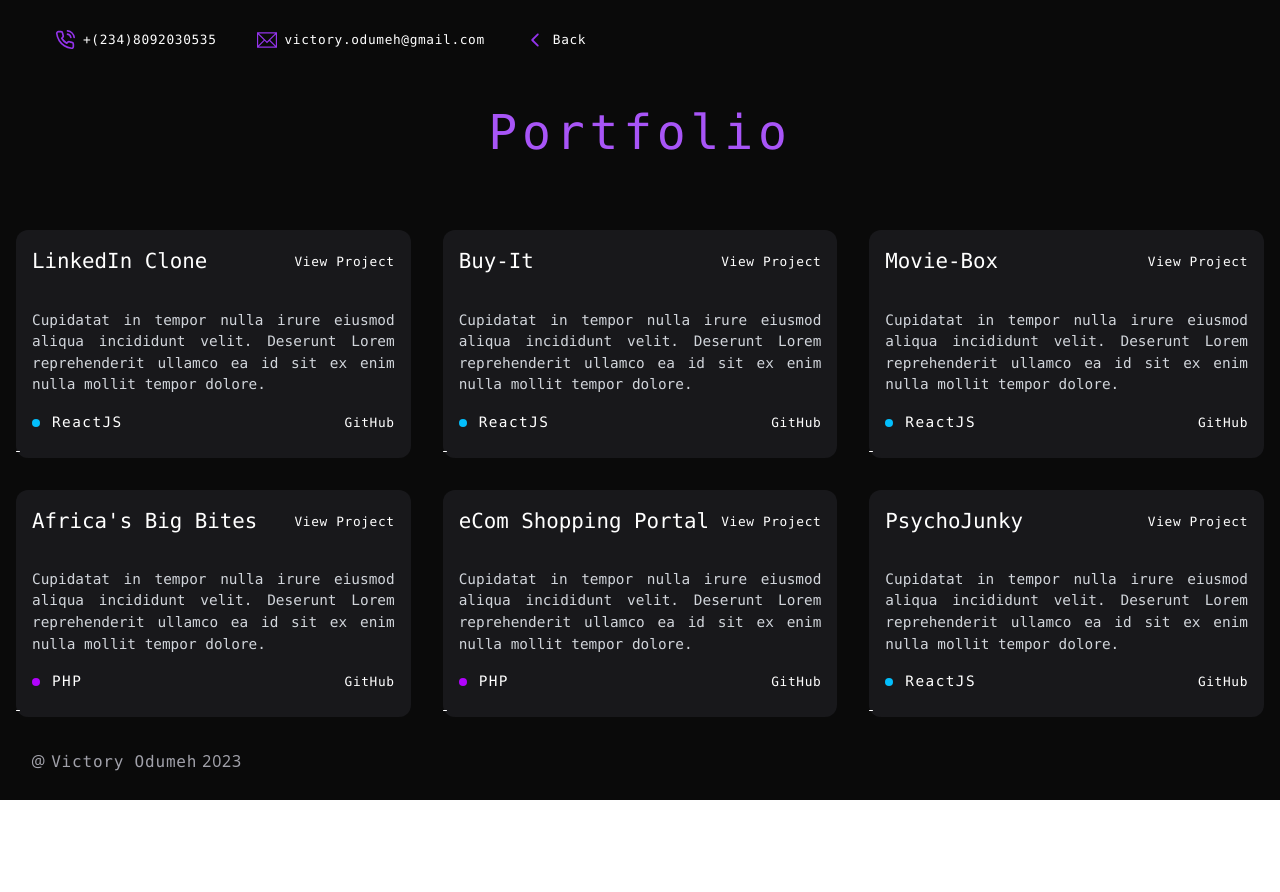
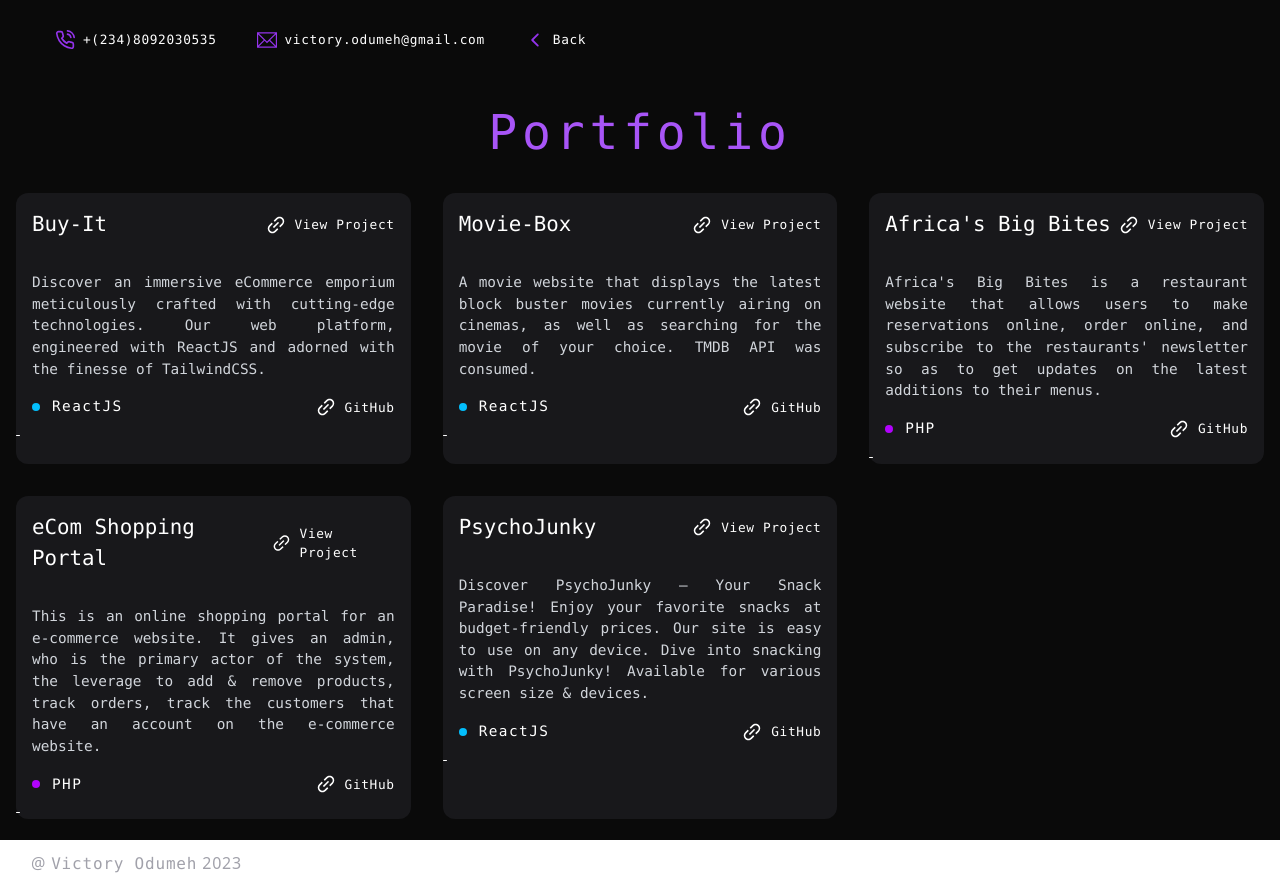
Before and after one commit to pHanToMcaNCoDE/Portfolio3, a React (Create React App) app: page /portfolio in a window 1280 px wide. Before the commit the page ends 800 px from the top, so only its background shows below. Built offline with nearby package versions, Linux system fonts and the light colour scheme; some icons are missing.

Commit message:
ready for launch 🚀

```diff
--- a/src/Components/Experiences/Experiences.jsx
+++ b/src/Components/Experiences/Experiences.jsx
@@ -13,6 +13,7 @@ const Experiences = () => {
 
           <div className='text-center'>
             <p className='p w-[90%] lg:w-[60%] p-1 mx-auto font-mono text-[1.1rem]tracking-wide leading-8'>Detailed-oriented Developer capable of crafting aesthetically pleasing and responsive UI applications.</p>
+
           </div>
 
           <ExpDisplay/>
--- a/src/Components/Home/Home.jsx
+++ b/src/Components/Home/Home.jsx
@@ -7,13 +7,13 @@ import Right from '../Right/Right'
 
 const Home = () => {
   return (
-    <div className="flex flex-col h-[125vh] md:h-[103vh] lg:h-[100vh] max-w-[1500px] bg-neutral-950">
+    <div className="flex flex-col h-[135vh] md:h-[103vh] lg:h-[100vh] max-w-[1500px] bg-neutral-950">
       <Navbar/>
-      <div className="mx-auto h-[110vh] md:h-[90vh] lg:h-[85vh] flex flex-col items-center lg:flex-row lg:justify-center lg:items-center">
+      <div className="mx-auto h-[100vh] md:h-[90vh] lg:h-[85vh] flex flex-col items-center lg:flex-row lg:justify-center lg:items-center">
         <Left/>
         <Right/>
       </div>
-      <Footer/>
+      {/* <Footer/> */}
     </div>
   )
 }
--- a/src/Components/Left/Left.jsx
+++ b/src/Components/Left/Left.jsx
@@ -1,5 +1,6 @@
 import React from 'react'
 import './left.css'
+import {BsDownload} from 'react-icons/bs'
 import {FaLinkedinIn, FaInstagram, FaTwitter, FaFacebookF, FaGithub} from 'react-icons/fa'
 
 const Left = () => {
--- a/src/Components/Portfolio/Portfolio.jsx
+++ b/src/Components/Portfolio/Portfolio.jsx
@@ -2,31 +2,33 @@ import React from 'react'
 import Footer from '../Footer/Footer'
 import Navbar from '../Navbar/Navbar'
 import { projects } from '../../Data/Data'
+import {AiOutlineLink} from 'react-icons/ai'
+import './port.css'
 
 const Portfolio = () => {
   return (
-    <div className='w-full lg:h-screen bg-neutral-950 text-white'>
+    <div className='w-full md:h-[103vh] lg:h-[105vh] bg-neutral-950 text-white'>
         <Navbar/>
       <div className='max-w-[1300px] p-4 mx-auto'>
         <h1 className='font-mono text-center text-[2rem] lg:text-[3rem] text-purple-500 tracking-widest header'>Portfolio</h1>
 
-        <div className='grid grid-cols-1 md:grid-cols-2 lg:grid-cols-3 mt-[5%] gap-8'>
+        <div className='grid grid-cols-1 md:grid-cols-2 lg:grid-cols-3 mt-[2%] gap-8'>
 
             {
                 projects.map(item => (
-                    <div className='bg-zinc-900 w-[100%] after:rounded-lg after:duration-300 after:w-1 after:inline-flex after:h-[1px] after:bg-white hover:after:w-full rounded-xl'>
+                    <div key={item.id} className='one bg-zinc-900 w-full lg:w-[100%] after:rounded-lg after:duration-300 after:w-1 after:inline-flex after:h-[1px] after:bg-white hover:after:w-full rounded-xl'>
                         <div className='flex justify-between items-center p-4'>
                             <h1 className='text-left font-mono text-[1.3rem]'>{item.name}</h1>
-                            <a className='font-mono text-[.8rem] tracking-wider' href='#' target='_blank'>View Project</a>
+                            <a className=' duration-300 hover:text-purple-500 flex items-center font-mono text-[.8rem] tracking-wider' href={item.view} target='_blank'><AiOutlineLink size={22} className='mr-2'/>View Project</a>
                         </div>
 
-                        <p className='p-4 font-mono text-[.9rem] text-justify text-gray-300'>Cupidatat in tempor nulla irure eiusmod aliqua incididunt velit. Deserunt Lorem reprehenderit ullamco ea id sit ex enim nulla mollit tempor dolore.</p>
+                        <p className='p-4 font-mono text-[.9rem] text-justify text-gray-300'>{item.desc}</p>
                         <div className='flex justify-between items-center px-4'>
                             <div className='flex items-center'>
                                 <div style={{ backgroundColor: item.color }} className='w-2 h-2 rounded-full'></div>
                                 <p className='ml-3 font-mono text-[.9rem] tracking-widest'>{item.tool}</p>
                             </div>
-                            <a className='font-mono text-[.8rem] tracking-wider' href='#' target='_blank'>GitHub</a>
+                            <a className=' flex items-center font-mono text-[.8rem] tracking-wider duration-300 hover:text-purple-500' href={item.github} target='_blank'><AiOutlineLink size={22} className='mr-2'/>GitHub</a>
                         </div>
                     </div>
                 ))
--- /dev/null
+++ b/src/Components/Portfolio/port.css
@@ -0,0 +1,23 @@
+.one {
+    animation: appear;
+    animation-timing-function: ease-in-out;
+    animation-duration: 1s;
+    animation-delay: 1s;
+    animation-fill-mode: both;
+    transition: .7s;
+}
+
+
+
+
+@keyframes appear {
+    from {
+        opacity: 0;
+        /* top: 8%; */
+    }
+
+    to {
+        opacity: 1;
+        /* top: 10%; */
+    }
+}
--- a/src/Components/Right/Right.jsx
+++ b/src/Components/Right/Right.jsx
@@ -9,7 +9,7 @@ const Right = () => {
     <div className='w-[100%] md:w-[100%] lg:w-[50%]'>
 
         <Link to='/experiences'>
-            <div className='flex flex-col after:rounded-lg after:duration-300 after:w-1 after:inline-flex after:h-[1px] after:bg-white hover:after:w-full cursor-pointer duration-300 hover:scale-105 appearOne mx-auto w-[60%] h-[36%] md:h-[36%] lg:h-[30%] my-8 rounded-lg bg-zinc-900'>
+            <div className='flex flex-col after:rounded-lg after:duration-300 after:w-1 after:inline-flex after:h-[1px] after:bg-white hover:after:w-full cursor-pointer duration-300 hover:scale-105 appearOne mx-auto w-[60%] h-[28%] md:h-[36%] lg:h-[30%] my-8 rounded-lg bg-zinc-900'>
                 <div className='flex flex-col p-5 justify-between'>
                     <span className='duration-300 hover:text-purple-600 cursor-pointer flex items-center font-mono tracking-widest text-white text-[1rem] lg:text-[1.5rem]'>Resume/Experiences<RxExternalLink className='lg:m-2'/></span>
                     <p className='font-sans tracking-wider text-[.9rem] lg:text-[1.1rem] text-zinc-600'>Click on the card to view my experiences as a Frontend Developer</p>
@@ -18,13 +18,22 @@ const Right = () => {
         </Link>
 
         <Link to='/portfolio'>
-            <div className='flex flex-col after:rounded-lg after:duration-300 after:w-1 after:inline-flex after:h-[1px] after:bg-white hover:after:w-full cursor-pointer duration-300 hover:scale-105 appearOne mx-auto w-[60%] h-[36%] md:h-[36%] lg:h-[30%] my-8 rounded-lg bg-zinc-900'>
+            <div className='flex flex-col after:rounded-lg after:duration-300 after:w-1 after:inline-flex after:h-[1px] after:bg-white hover:after:w-full cursor-pointer duration-300 hover:scale-105 appearOne mx-auto w-[60%] h-[28%] md:h-[36%] lg:h-[30%] my-8 rounded-lg bg-zinc-900'>
                 <div className='flex flex-col p-5 justify-between'>
                     <a href='https://www.google.com' className='duration-300 hover:text-purple-600 cursor-pointer flex items-center font-mono tracking-widest text-white text-[1rem] lg:text-[1.5rem]'>Portfolio <RxExternalLink className='lg:m-2'/></a>
-                    <p className='font-sans tracking-wider text-[.9rem] lg:text-[1.1rem] text-zinc-600'>Click on the title above to view my finished projects</p>
+                    <p className='font-sans tracking-wider text-[.9rem] lg:text-[1.1rem] text-zinc-600'>Click on the card to view my projects</p>
                 </div>
             </div>
         </Link>
+
+        <a href='#' target='_blank'>
+            <div className='flex flex-col after:rounded-lg after:duration-300 after:w-1 after:inline-flex after:h-[1px] after:bg-white hover:after:w-full cursor-pointer duration-300 hover:scale-105 appearOne mx-auto w-[60%] h-[28%] md:h-[36%] lg:h-[30%] my-8 rounded-lg bg-zinc-900'>
+                <div className='flex flex-col p-5 justify-between'>
+                    <a href='https://www.google.com' className='duration-300 hover:text-purple-600 cursor-pointer flex items-center font-mono tracking-widest text-white text-[1rem] lg:text-[1.5rem]'>Hire me <RxExternalLink className='lg:m-2'/></a>
+                    <p className='font-sans tracking-wider text-[.9rem] lg:text-[1.1rem] text-zinc-600'>Click on the card to see my resume</p>
+                </div>
+            </div>
+        </a>
 
     </div>
   )
--- a/src/Data/Data.js
+++ b/src/Data/Data.js
@@ -1,50 +1,48 @@
 export const projects = [
+
     {
         id: 1,
-        name: 'LinkedIn Clone',
-        desc: '',
+        name: 'Buy-It',
+        desc: "Discover an immersive eCommerce emporium meticulously crafted with cutting-edge technologies. Our web platform, engineered with ReactJS and adorned with the finesse of TailwindCSS.",
         tool: 'ReactJS',
         color: '#03befc',
-
+        github: 'https://github.com/pHanToMcaNCoDE/buy-it',
+        view: 'https://buy-it-1-0.vercel.app/',
     },
     {
         id: 2,
-        name: 'Buy-It',
-        desc: '',
+        name: 'Movie-Box',
+        desc: 'A movie website that displays the latest block buster movies currently airing on cinemas, as well as searching for the movie of your choice. TMDB API was consumed.',
         tool: 'ReactJS',
         color: '#03befc',
-
+        github: 'https://github.com/pHanToMcaNCoDE/zuri-movie-box-1.0',
+        view: 'https://zuri-movie-box-1-0.vercel.app',
     },
     {
         id: 3,
-        name: 'Movie-Box',
-        desc: '',
-        tool: 'ReactJS',
-        color: '#03befc',
-
+        name: "Africa's Big Bites",
+        desc: "Africa's Big Bites is a restaurant website that allows users to make reservations online, order online, and subscribe to the restaurants' newsletter so as to get updates on the latest additions to their menus.",
+        tool: 'PHP',
+        color: '#b103fc',
+        github: 'https://github.com/pHanToMcaNCoDE/Africas-Big-Bites',
+        view: 'https://africas-big-bites.000webhostapp.com/',
     },
     {
         id: 4,
-        name: "Africa's Big Bites",
-        desc: '',
+        name: 'eCom Shopping Portal',
+        desc: 'This is an online shopping portal for an e-commerce website. It gives an admin, who is the primary actor of the system, the leverage to add & remove products, track orders, track the customers that have an account on the e-commerce website.',
         tool: 'PHP',
         color: '#b103fc',
-
+        github: 'https://github.com/pHanToMcaNCoDE/Online-Shopping-Portal',
+        view: '#',
     },
     {
         id: 5,
-        name: 'eCom Shopping Portal',
-        desc: '',
-        tool: 'PHP',
-        color: '#b103fc',
-
-    },
-    {
-        id: 6,
         name: 'PsychoJunky',
-        desc: '',
+        desc: 'Discover PsychoJunky – Your Snack Paradise! Enjoy your favorite snacks at budget-friendly prices. Our site is easy to use on any device. Dive into snacking with PsychoJunky! Available for various screen size & devices.',
         tool: 'ReactJS',
         color: '#03befc',
-
+        github: 'https://github.com/pHanToMcaNCoDE/psycho-Junky',
+        view: '#',
     },
 ]
```
